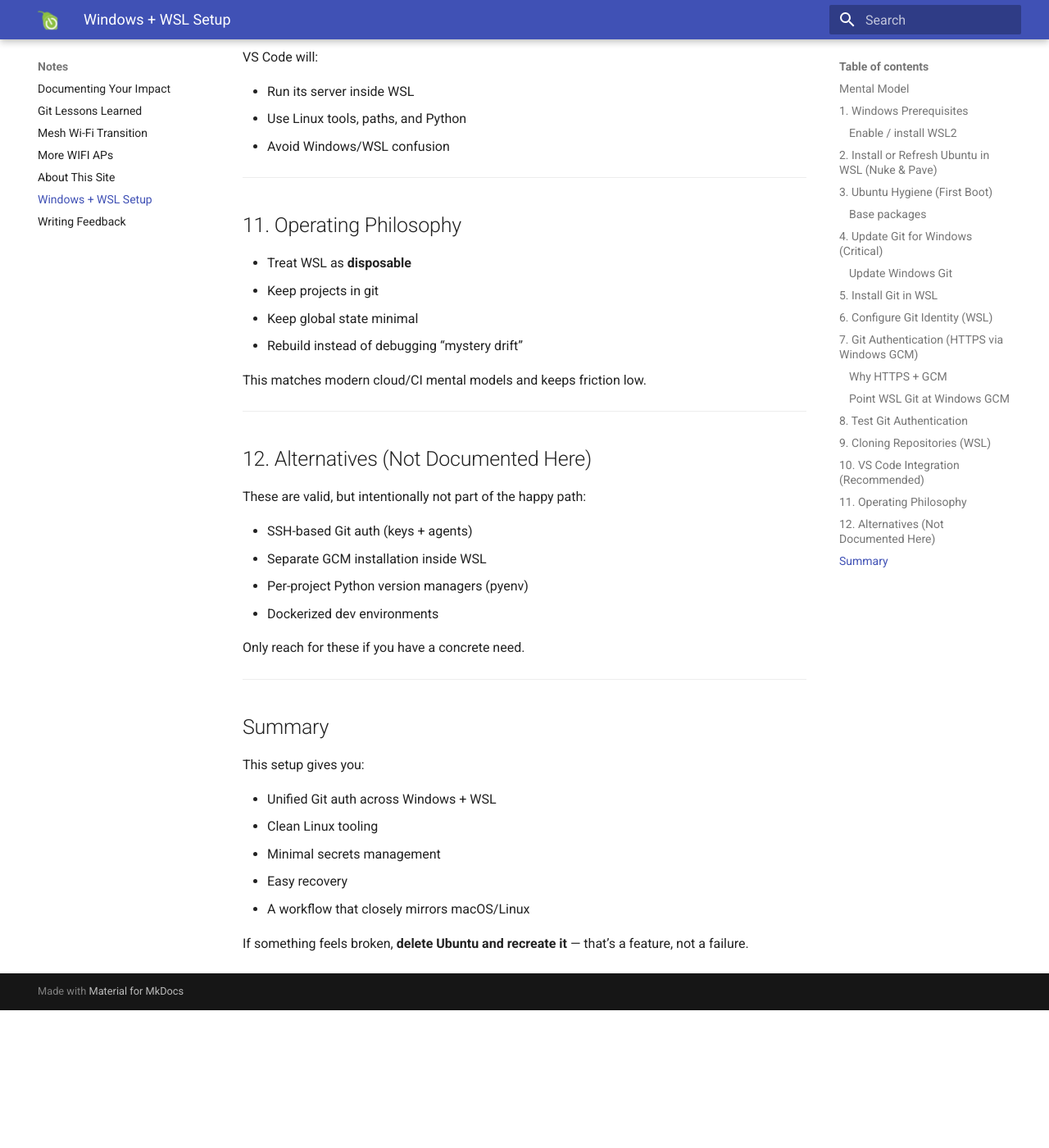
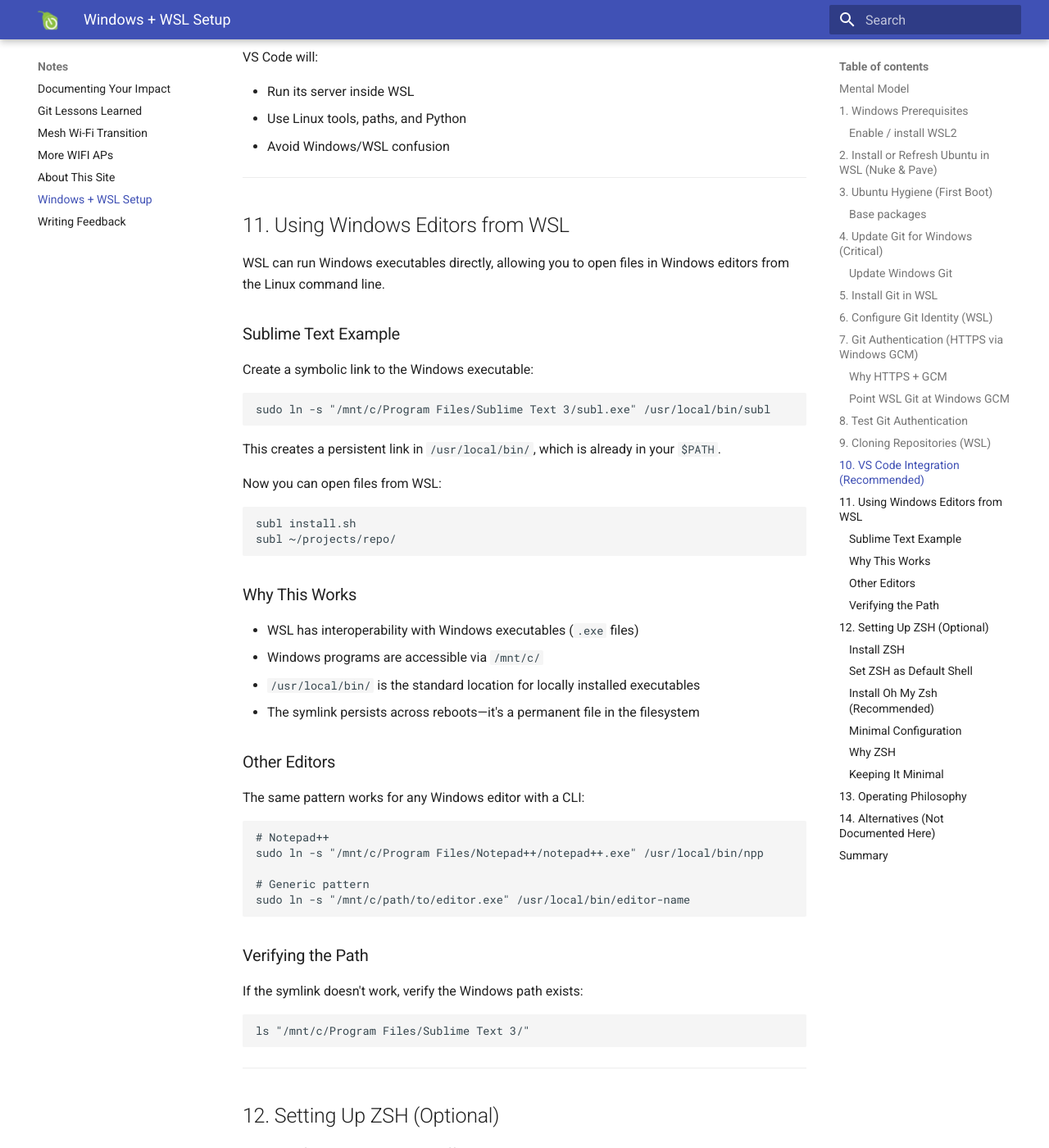
Before and after one commit to paretech/docs, an MkDocs documentation site: the page built from docs/notes/win-wsl-dev-setup.md, in a window 1280 px wide and 1400 px high, scrolled down 5119 px. Shown: the whole window at 82% size. Built offline with MkDocs 1.6.1 and Material for MkDocs 9.7.7, drawn with Linux system fonts in a browser that asks for light colours; before the commit the page ends 6351 px from its top, so only the background shows below that; some of the changed text lies outside the part shown.

Commit message:
Add subl config

````diff
--- a/docs/notes/win-wsl-dev-setup.md
+++ b/docs/notes/win-wsl-dev-setup.md
@@ -246,7 +246,117 @@
 
 ---
 
-## 11. Operating Philosophy
+## 11. Using Windows Editors from WSL
+
+WSL can run Windows executables directly, allowing you to open files in Windows editors from the Linux command line.
+
+### Sublime Text Example
+
+Create a symbolic link to the Windows executable:
+
+```bash
+sudo ln -s "/mnt/c/Program Files/Sublime Text 3/subl.exe" /usr/local/bin/subl
+```
+
+This creates a persistent link in `/usr/local/bin/`, which is already in your `$PATH`.
+
+Now you can open files from WSL:
+
+```bash
+subl install.sh
+subl ~/projects/repo/
+```
+
+### Why This Works
+
+- WSL has interoperability with Windows executables (`.exe` files)
+- Windows programs are accessible via `/mnt/c/`
+- `/usr/local/bin/` is the standard location for locally installed executables
+- The symlink persists across reboots—it's a permanent file in the filesystem
+
+### Other Editors
+
+The same pattern works for any Windows editor with a CLI:
+
+```bash
+# Notepad++
+sudo ln -s "/mnt/c/Program Files/Notepad++/notepad++.exe" /usr/local/bin/npp
+
+# Generic pattern
+sudo ln -s "/mnt/c/path/to/editor.exe" /usr/local/bin/editor-name
+```
+
+### Verifying the Path
+
+If the symlink doesn't work, verify the Windows path exists:
+
+```bash
+ls "/mnt/c/Program Files/Sublime Text 3/"
+```
+
+---
+
+## 12. Setting Up ZSH (Optional)
+
+Ubuntu defaults to Bash, but ZSH offers better autocompletion, history, and plugin support.
+
+### Install ZSH
+
+```bash
+sudo apt install -y zsh
+```
+
+### Set ZSH as Default Shell
+
+```bash
+chsh -s $(which zsh)
+```
+
+Log out and back in (close and reopen the terminal) for this to take effect.
+
+### Install Oh My Zsh (Recommended)
+
+Oh My Zsh provides sensible defaults, themes, and plugin management:
+
+```bash
+sh -c "$(curl -fsSL https://raw.githubusercontent.com/ohmyzsh/ohmyzsh/master/tools/install.sh)"
+```
+
+This will:
+
+- Install to `~/.oh-my-zsh/`
+- Create `~/.zshrc` with defaults
+- Set the `robbyrussell` theme
+
+### Minimal Configuration
+
+Edit `~/.zshrc` to enable useful plugins:
+
+```bash
+plugins=(git z)
+```
+
+- **git** — Adds aliases and completion for Git commands
+- **z** — Jump to frequently used directories (e.g., `z proj` → `~/projects`)
+
+### Why ZSH
+
+- Better tab completion (case-insensitive, partial matching)
+- Shared history across sessions
+- Syntax highlighting (with plugin)
+- Large ecosystem of themes and plugins
+
+### Keeping It Minimal
+
+In the spirit of "nuke and pave", avoid over-customizing. Stick to:
+
+- Default Oh My Zsh theme
+- 2-3 plugins max
+- No custom scripts that would be painful to recreate
+
+---
+
+## 13. Operating Philosophy
 
 - Treat WSL as **disposable**
 - Keep projects in git
@@ -257,7 +367,7 @@
 
 ---
 
-## 12. Alternatives (Not Documented Here)
+## 14. Alternatives (Not Documented Here)
 
 These are valid, but intentionally not part of the happy path:
 
````
